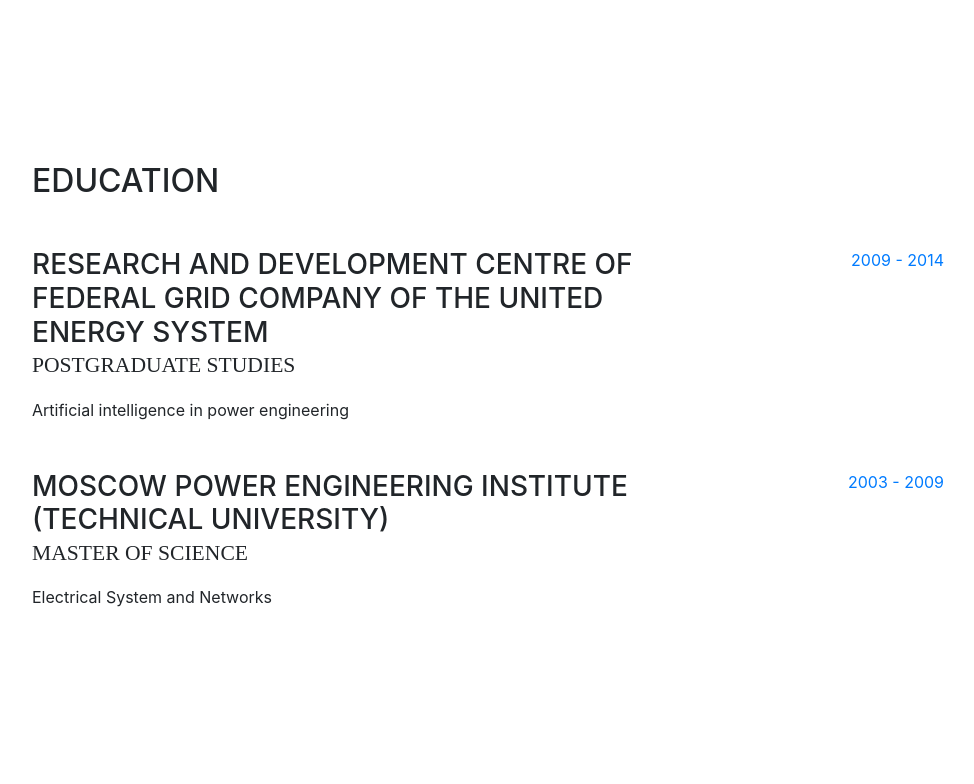
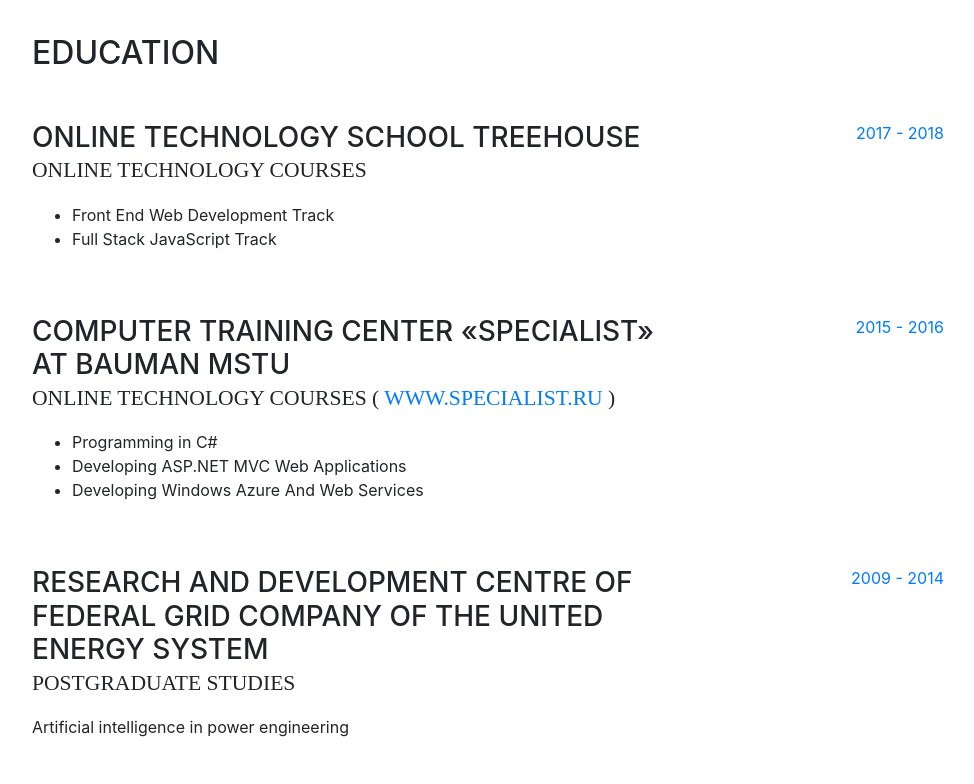
Before and after one commit to miroshkin/miroshkin.github.io, a website with bundled scripts: page index.html in a window 1280 px wide. Shown: the part 1740-2524 px from the top of the page, without its empty margins (288-1262 px from the left). Built offline with nearby package versions, Linux system fonts and the light colour scheme; a web font is replaced by a local one.

Commit message:
Add certificates to certificate section

```diff
--- a/index.html
+++ b/index.html
@@ -116,17 +116,6 @@
       <section class="resume-section p-3 p-lg-5 d-flex flex-column" id="experience">
         <div class="my-auto">
           <h2 class="mb-5">Experience</h2>
-          <!-- Template -->
-          <!-- <div class="resume-item d-flex flex-column flex-md-row mb-5">
-            <div class="resume-content mr-auto">
-              <h3 class="mb-0">Senior Web Developer</h3>
-              <div class="subheading mb-3">Intelitec Solutions</div>
-              <p>Bring to the table win-win survival strategies to ensure proactive domination. At the end of the day, going forward, a new normal that has evolved from generation X is on the runway heading towards a streamlined cloud solution. User generated content in real-time will have multiple touchpoints for offshoring.</p>
-            </div>
-            <div class="resume-date text-md-right">
-              <span class="text-primary">March 2013 - Present</span>
-            </div>
-          </div> -->
 
           <!-- Job in EMEX -->
           <div class="resume-item d-flex flex-column flex-md-row">
@@ -174,6 +163,34 @@
       <section class="resume-section p-3 p-lg-5 d-flex flex-column" id="education">
         <div class="my-auto">
           <h2 class="mb-5">Education</h2>
+          <div class="resume-item d-flex flex-column flex-md-row mb-5">
+            <div class="resume-content mr-auto">
+              <h3 class="mb-0">Online technology school Treehouse</h3>
+              <div class="subheading mb-3">Online technology courses</div>
+              <ul>
+                <li><div>Front End Web Development Track</div></li>
+                <li><div>Full Stack JavaScript Track</div></li>
+              </ul>
+            </div>
+            <div class="resume-date text-md-right">
+              <span class="text-primary">2017 - 2018</span>
+            </div>
+          </div>
+
+          <div class="resume-item d-flex flex-column flex-md-row mb-5">
+            <div class="resume-content mr-auto">
+              <h3 class="mb-0">Computer Training Center «Specialist» at Bauman MSTU</h3>
+              <div class="subheading mb-3">Online technology courses ( <a href="http://www.specialist.ru">www.specialist.ru</a> ) </div>
+              <ul>
+                <li><div>Programming in C#</div></li>
+                <li><div>Developing ASP.NET MVC Web Applications</div></li>
+                <li><div>Developing Windows Azure And Web Services</div></li>
+              </ul>
+            </div>
+            <div class="resume-date text-md-right">
+              <span class="text-primary">2015 - 2016</span>
+            </div>
+          </div>
 
           <div class="resume-item d-flex flex-column flex-md-row mb-5">
             <div class="resume-content mr-auto">
@@ -262,7 +279,7 @@
 
           <div class="subheading mb-3" style="margin-top: 1em;">Languages</div>
           <ul class="fa-ul mb-0">
-            <li><i class="fa-li fa fa-check"></i>English - Advanced C1 - 2017 Cambridge CAE (Score 174 of 210)</li>
+            <li><i class="fa-li fa fa-check"></i>English - Advanced C1</li>
             <li><i class="fa-li fa fa-check"></i>Russian - Native speaker C2</li>
             <li><i class="fa-li fa fa-check"></i>Danish - Elementary A1</li>
           </ul>
@@ -292,6 +309,10 @@
                 <i class="fa-li fa fa-trophy text-warning"></i>
                 Developing ASP.NET MVC Web Applications (Microsoft Official Course 20486)
             </li>
+            <li>
+                <i class="fa-li fa fa-trophy text-warning"></i>
+                Cambridge CAE (Score 174 of 210)
+            </li>
           </ul>
         </div>
       </section>
```
